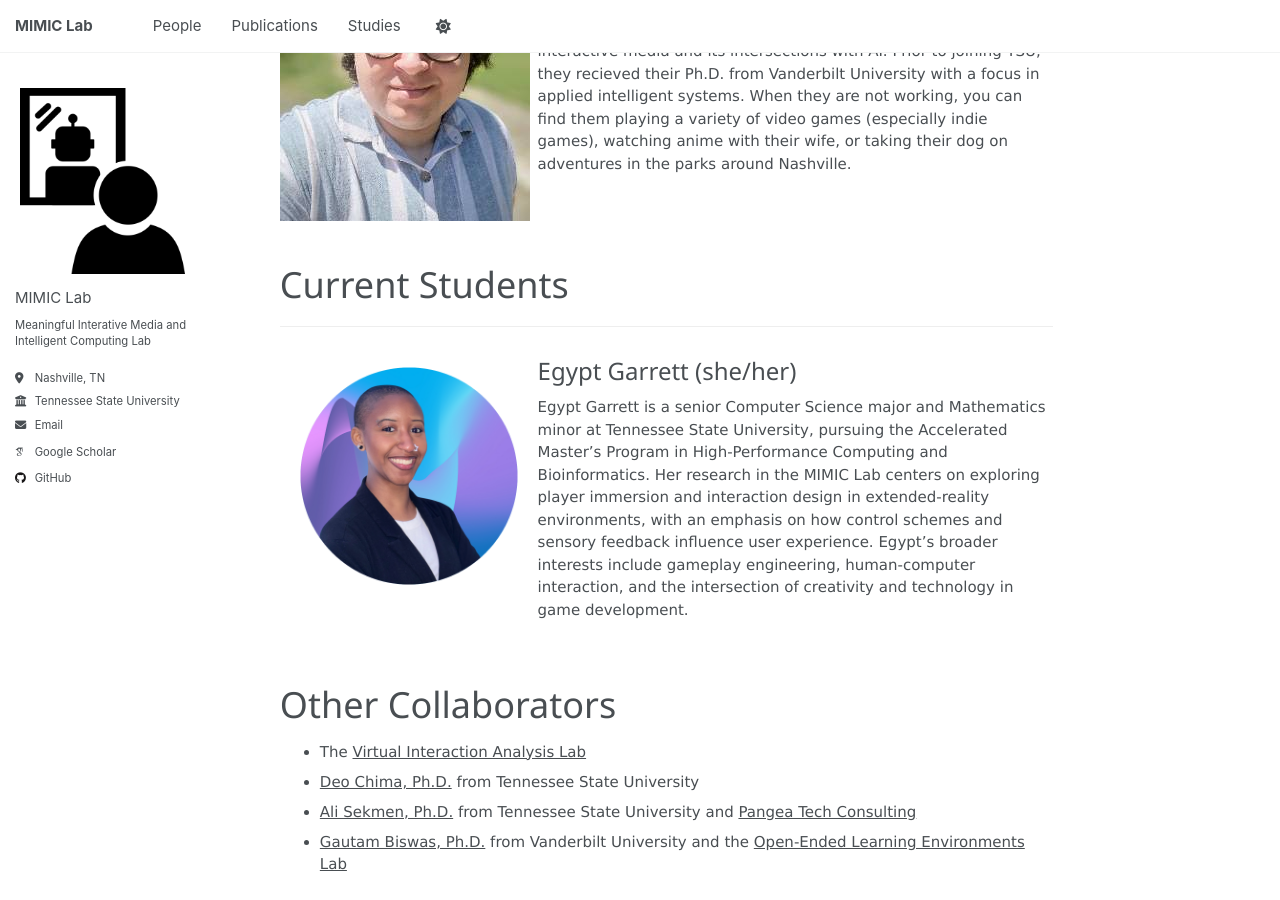
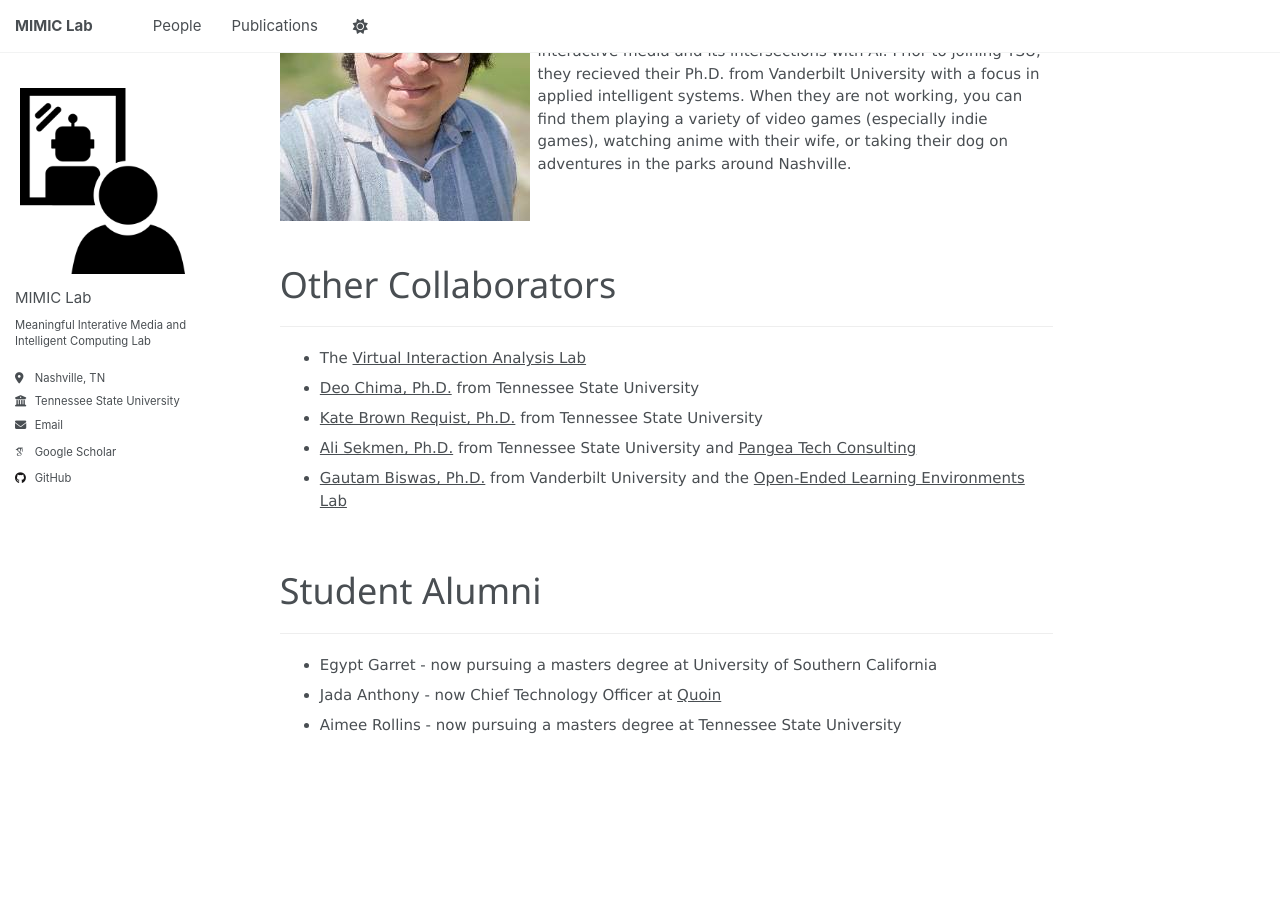
Before and after one commit to MIMIC-Lab/mimic-lab.github.io, a Jekyll site: the page built from _pages/people.md, in a window 1280 px wide and 900 px high, scrolled down 331 px. Built offline with Jekyll 4.4.1, drawn with Linux system fonts in a browser that asks for light colours; some web fonts are replaced; a script that is not in the unit is left out.

Commit message:
Update people and add undergrad redirect

```diff
--- a/_data/navigation.yml
+++ b/_data/navigation.yml
@@ -14,8 +14,8 @@ main:
   - title: "Publications"
     url: /publications/
 
-  - title: "Studies"
-    url: /studies/
+  # - title: "Studies"
+  #   url: /studies/
 
   # - title: "Talks"
   #   url: /talks/
--- a/_pages/people.md
+++ b/_pages/people.md
@@ -14,13 +14,17 @@ redirect_from:
 {% include people-module.html image_path="/images/CalebVatral.jpg" title="Caleb Vatral, Ph.D. (they/them)" description="Dr. Caleb Vatral is an Assistant Professor in the Department of Computer Science at Tennessee State University. Dr. Vatral leads the MIMIC Lab, conducting research on a range of topics related to interactive media and its intersections with AI. Prior to joining TSU, they recieved their Ph.D. from Vanderbilt University with a focus in applied intelligent systems. When they are not working, you can find them playing a variety of video games (especially indie games), watching anime with their wife, or taking their dog on adventures in the parks around Nashville." %}
 
 <br>
-# Current Students
+# Other Collaborators
 ---
-{% include people-module.html image_path="/images/EgyptGarrett.png" title="Egypt Garrett (she/her)" description="Egypt Garrett is a senior Computer Science major and Mathematics minor at Tennessee State University, pursuing the Accelerated Master’s Program in High-Performance Computing and Bioinformatics. Her research in the MIMIC Lab centers on exploring player immersion and interaction design in extended-reality environments, with an emphasis on how control schemes and sensory feedback influence user experience. Egypt’s broader interests include gameplay engineering, human-computer interaction, and the intersection of creativity and technology in game development." %}
+* The [Virtual Interaction Analysis Lab](https://www.vialcollective.org/)
+* [Deo Chima, Ph.D.](https://www.tnstate.edu/cae/Chimba.aspx) from Tennessee State University
+* [Kate Brown Requist, Ph.D.](https://www.brownrequist.com/) from Tennessee State University
+* [Ali Sekmen, Ph.D.](https://www.tnstate.edu/computer_science/Dr_Sekmen.aspx) from Tennessee State University and [Pangea Tech Consulting](https://pangeatech.ai/)
+* [Gautam Biswas, Ph.D.](https://my.vanderbilt.edu/gautambiswas/) from Vanderbilt University and the [Open-Ended Learning Environments Lab](https://www.vanderbilt.edu/oele/)
 
 <br>
-# Other Collaborators
-* The [Virtual Interaction Analysis Lab](https://www.vialcollective.org/)
-* [Deo Chima, Ph.D.](https://www.tnstate.edu/cae/Chimba.aspx) from Tennessee State University
-* [Ali Sekmen, Ph.D.](https://www.tnstate.edu/computer_science/Dr_Sekmen.aspx) from Tennessee State University and [Pangea Tech Consulting](https://pangeatech.ai/)
-* [Gautam Biswas, Ph.D.](https://my.vanderbilt.edu/gautambiswas/) from Vanderbilt University and the [Open-Ended Learning Environments Lab](https://www.vanderbilt.edu/oele/)
+# Student Alumni
+---
+* Egypt Garret - now pursuing a masters degree at University of Southern California
+* Jada Anthony - now Chief Technology Officer at [Quoin](https://withquoin.com/)
+* Aimee Rollins - now pursuing a masters degree at Tennessee State University
```
Also changed, not shown: _pages/undergrad.html (added, +10 -0 lines).
